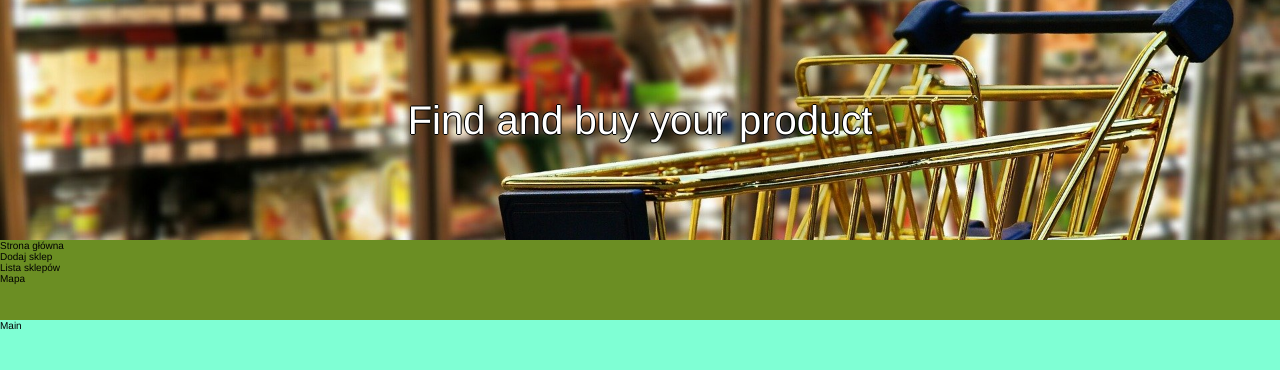
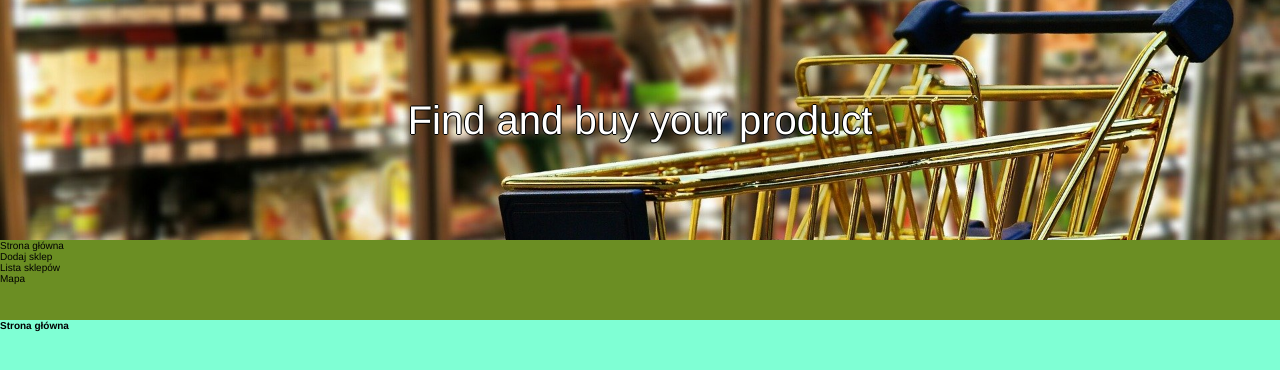
Before and after one commit to madridista5/shop_list_front, a React (Create React App) app: page / in a window 1280 px wide. Shown: the top 370 px of the page. Built offline with nearby package versions, Linux system fonts and the light colour scheme.

Commit message:
Paths were added to component Main.

```diff
--- a/package.json
+++ b/package.json
@@ -12,6 +12,7 @@
     "@types/react-dom": "^18.0.5",
     "react": "^18.1.0",
     "react-dom": "^18.1.0",
+    "react-router-dom": "^6.3.0",
     "react-scripts": "5.0.1",
     "typescript": "^4.6.4",
     "web-vitals": "^2.1.4"
@@ -42,6 +43,7 @@
   },
   "devDependencies": {
     "customize-cra": "^1.0.0",
-    "react-app-rewire-alias": "^1.1.7"
+    "react-app-rewire-alias": "^1.1.7",
+    "react-app-rewired": "^2.2.1"
   }
 }
--- a/src/components/Main/Main.tsx
+++ b/src/components/Main/Main.tsx
@@ -1,11 +1,17 @@
 import React from "react";
 
 import './Main.css';
+import {Route, Routes} from "react-router-dom";
 
 export const Main = () => {
     return <>
         <div className="main">
-            Main
+            <Routes>
+                <Route path="/" element={<h1>Strona główna</h1>}/>
+                <Route path="/add-shop" element={<h1>Dodaj sklep</h1>}/>
+                <Route path="/shop-list" element={<h1>Lista sklepów</h1>}/>
+                <Route path="/map" element={<h1>Mapa</h1>}/>
+            </Routes>
         </div>
     </>
 };
--- a/src/index.tsx
+++ b/src/index.tsx
@@ -1,16 +1,19 @@
 import React from 'react';
 import ReactDOM from 'react-dom/client';
-import { App } from './App';
+import {App} from './App';
 import './index.css';
 import reportWebVitals from './reportWebVitals';
+import {BrowserRouter} from "react-router-dom";
 
 const root = ReactDOM.createRoot(
-  document.getElementById('root') as HTMLElement
+    document.getElementById('root') as HTMLElement
 );
 root.render(
-  <React.StrictMode>
-    <App />
-  </React.StrictMode>
+    <React.StrictMode>
+        <BrowserRouter>
+            <App/>
+        </BrowserRouter>
+    </React.StrictMode>
 );
 
 // If you want to start measuring performance in your app, pass a function
```
Also changed, not shown: 1 other file (tests, documents, lock files or other folders).
